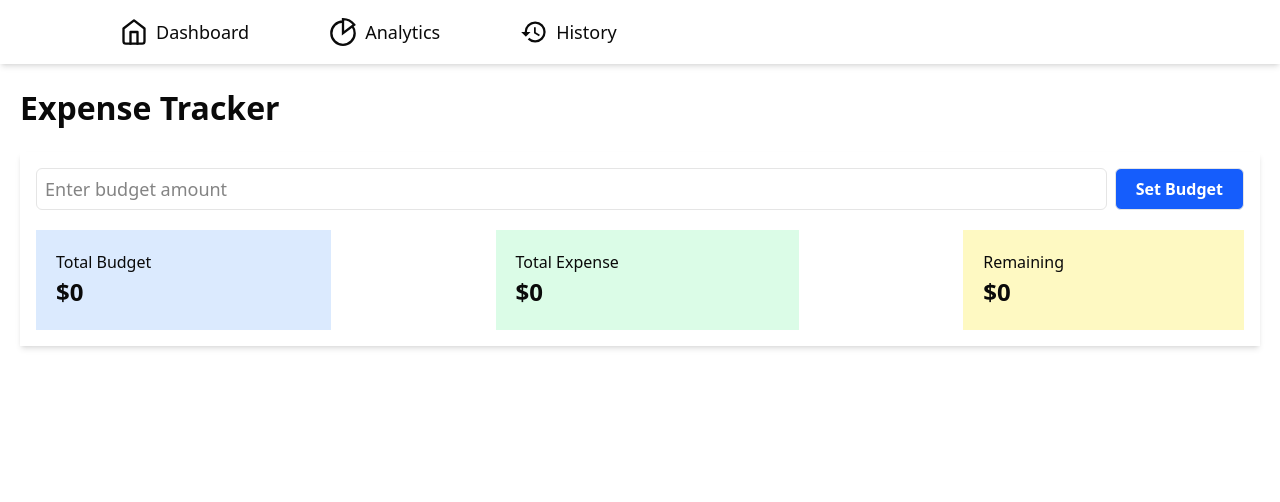
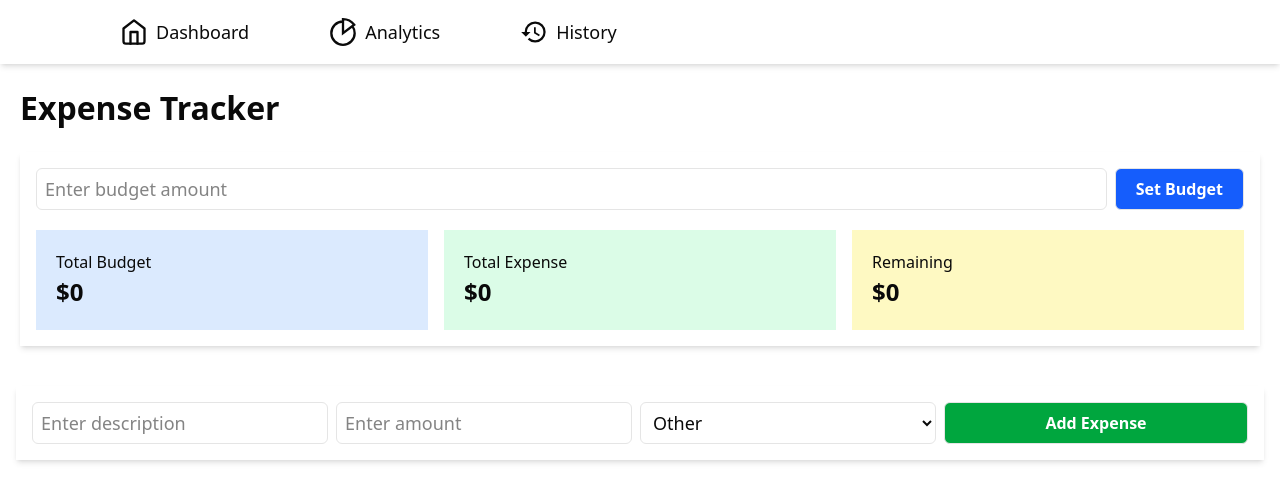
Before and after one commit to Vasanthkumar12/daily-tasks, a React (Vite) app in the folder day 25th Apr 25/Expense Tracker/: page / in a window 1280 px wide. Shown: the top 502 px of the page. Built offline with nearby package versions, Linux system fonts and the light colour scheme.

Commit message:
Applied styling for AddExpense component

```diff
--- a/day 25th Apr 25/Expense Tracker/src/App.jsx
+++ b/day 25th Apr 25/Expense Tracker/src/App.jsx
@@ -1,13 +1,16 @@
 // import './App.css'
 // import { Demo } from './Demo'
 import { Navbar } from './common/NavBar'
+import { AddExpense } from './components/Budget/AddExpense'
 import { SetBudget } from './components/Budget/SetBudget'
+
 function App() {
 
   return (
     <>
       <Navbar />
       <SetBudget />
+      <AddExpense />
     </>
   )
 }
--- a/day 25th Apr 25/Expense Tracker/src/components/Budget/AddExpense.jsx
+++ b/day 25th Apr 25/Expense Tracker/src/components/Budget/AddExpense.jsx
@@ -11,14 +11,18 @@ export const AddExpense = () => {
         e.preventDefault()
     }
   return (
-    <div>
-        <form onSubmit={addExpense}>
-            <input type="text" name='description' onChange={handleChange} placeholder='Enter description' />
-            <input type="number" name='amount' onChange={handleChange} placeholder='Enter amount' />
-            <select name="other">
-                <option value="Other">Other</option>
+    <div className='shadow-md p-4 m-4 mt-10'>
+        <form onSubmit={addExpense} className='grid grid-cols-4'>
+            <input type="text" name='description' onChange={handleChange} placeholder='Enter description'
+                className='border p-1 pl-2 text-[18px] mr-2 rounded-sm'
+            />
+            <input type="number" name='amount' onChange={handleChange} placeholder='Enter amount'
+                className='border p-1 pl-2 text-[18px] mr-2 rounded-sm'
+            />
+            <select name="other" className='border p-1 pl-2 text-[18px] mr-2 rounded-sm'>
+                <option value="Other" className='font-bold' >Other</option>
             </select>
-            <input type="submit" value='Add Expense' />
+            <input type="submit" value='Add Expense' className='border p-2 pl-5 pr-5 text-white bg-green-600 font-bold rounded-sm' />
         </form>
     </div>
   )
--- a/day 25th Apr 25/Expense Tracker/src/components/Budget/SetBudget.jsx
+++ b/day 25th Apr 25/Expense Tracker/src/components/Budget/SetBudget.jsx
@@ -17,7 +17,7 @@ export const SetBudget = () => {
                 />
                 <input type="submit" className='border p-2 pl-5 pr-5 text-white bg-blue-600 font-bold rounded-sm' value='Set Budget' />
             </form>
-            <div className='mt-5 flex justify-between'>
+            <div className='mt-5 grid grid-cols-3 gap-4'>
                 <div className='bg-blue-100 p-5 pr-45'>
                     <h2 className='text-[16px]'>Total Budget</h2>
                     <h1 className='text-[24px] font-bold'>$0</h1>
```
